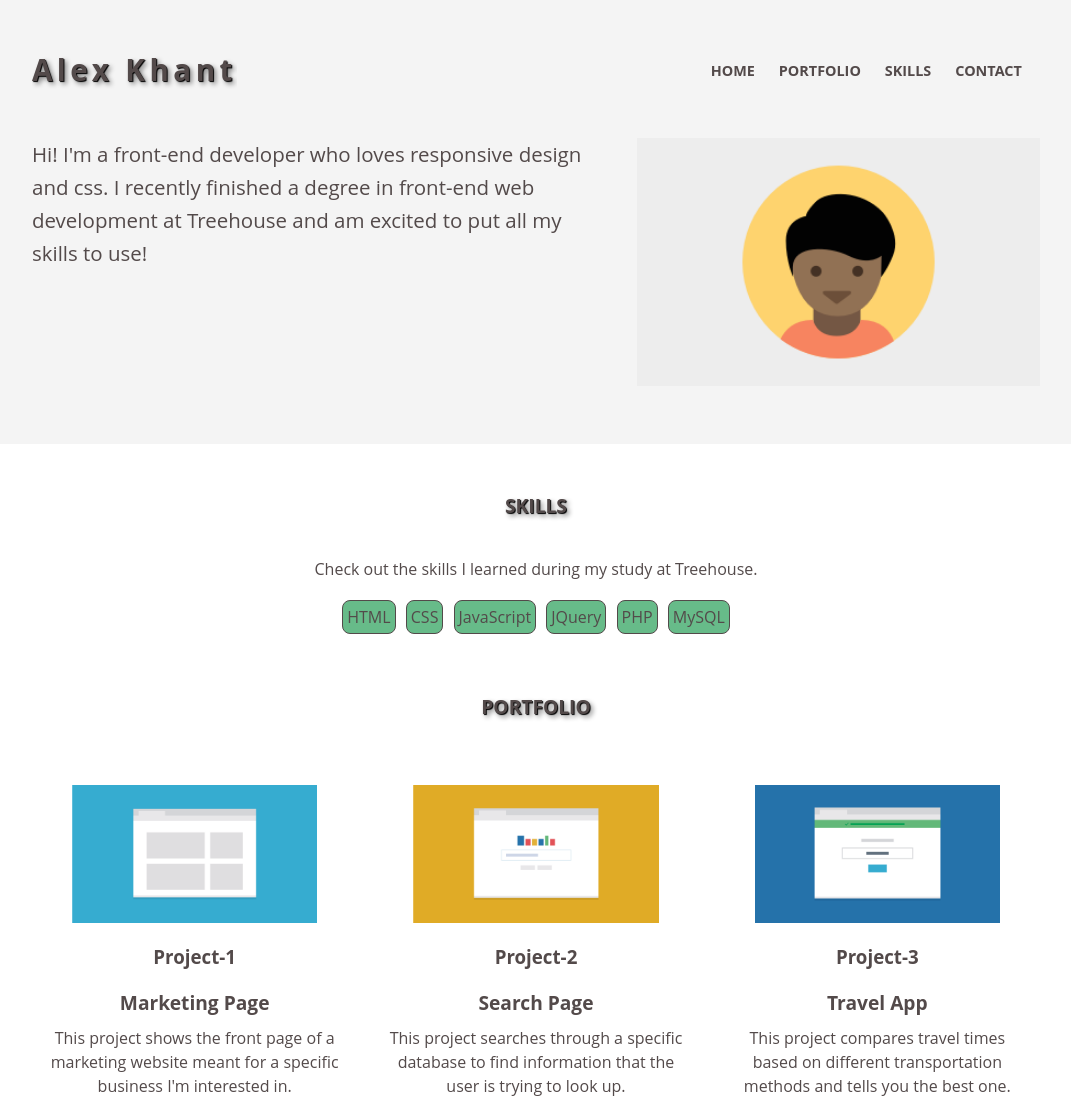
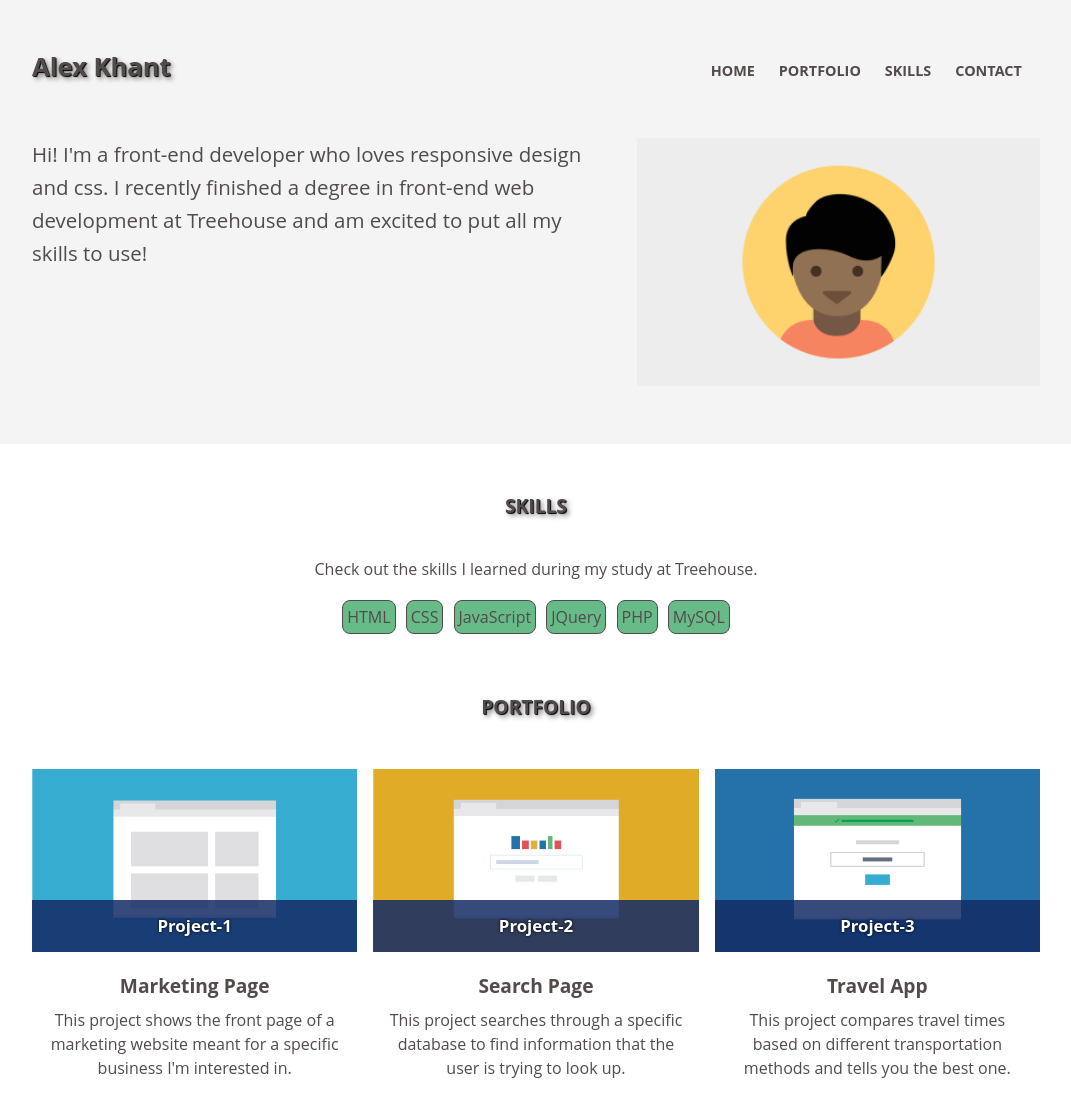
Before and after one commit to grashupfer99/techdegree-project-2, a plain HTML site: page index.html in a window 1280 px wide. Shown: the top 1105 px of the page, without its empty margins (104-1175 px from the left). Drawn offline with Linux system fonts and the light colour scheme; a web font is replaced by a local one.

Commit message:
Updated css

```diff
--- a/css/styles.css
+++ b/css/styles.css
@@ -155,8 +155,8 @@ ul.contact-info { padding-left: 0; }
 
 /************ HOVER ************/
 
-/* Box shadow for all images */
-img:hover {
+/* Box shadow for profile img */
+.my-photo:hover {
    box-shadow: 0 0 20px rgba(0, 0, 0, 0.8);
    top: 0;
    bottom: 0;
@@ -201,6 +201,7 @@ nav a:hover {
 /****************************************************/
 
 .header-name {font-size: 1.6em;}
+
 
 /* Main-nav menu */
 nav ul a {
@@ -288,12 +289,58 @@ a {
 /* Styles for paragraphs */
 p { padding: 0 35px; }
 
+/* Hiding figcaption on mobile screens */
+figure {
+	padding: 0;
+	margin: 0;
+	position: relative;
+}
+
+figcaption  {
+	/*display: none; */
+	position: absolute;
+	bottom: 5px;
+	opacity: 0;
+}
+
 
 /************************************/
 /********** MEDIA QUERIES ***********/
 /************************************/
 
 @media (min-width:768px) {
+
+/* effects for portfolio imgs  */
+
+	figure {
+		margin: 0;
+		padding: 0;
+		position: relative;
+		transition: all .5s ease-in-out
+	}
+
+	figure:hover figcaption {
+		box-shadow: inset 0 -165px 0 0 rgba(0,0,0,.5);
+		opacity: 1;
+	}
+
+	figcaption {
+		font-size: .9em;
+		opacity: 1;
+		line-height: 1.1;
+		bottom: 0;
+		width: 100%;
+		color: #fff;
+		padding: 0;
+		margin: 0;
+	    position: absolute;
+		background: rgba(19,43,102, .85);
+		text-shadow: 0 0 3px #000;
+		transition: all .3s ease-in-out;
+	}
+
+	figure:hover figcaption { top: 6rem; }
+
 
 /* Display .skills-list horizontally */
   .skills-list li { display: inline-block; }
@@ -307,7 +354,13 @@ p { padding: 0 35px; }
     width: 55%;
   }
 
-  .main-nav li { background: none; }
+  .main-nav li {
+		background: none;
+		border-radius: 6px;
+		transition: 0.3s;
+	}
+
+	.main-nav li:hover { background: #534a4a; }
 
 /* Styles for #profile section*/
   .clearfix::after {
@@ -432,32 +485,6 @@ ul.contact-info { margin-bottom: 3.25em; }
 
 @media (min-width: 1024px) {
 
-/* Typewriter cursor effect */
-.header-name {
-	font-size: 1.85em;
-
-  overflow: hidden; /* Ensures the content is not revealed until the animation */
-  border-right: .15em solid #534a4a; /* typwriter cursor */
-  white-space: nowrap; /* Keeps the content on a single line */
-  letter-spacing: .15em; /* Adjust as needed */
-  animation:
-    typing 2.3s steps(30, end),
-    blink-caret .5s step-end infinite;
-}
-
-/* The typing effect */
-	@keyframes typing {
-		from { width: 0 } to { width: 20% }
-	}
-
-/* The typewriter cursor effect */
-	@keyframes blink-caret {
-		from, to { border-color: transparent }
-		50% { border-color: #534a4a; } /* orange*/
-	}
-/*******************/
-
-
 /* Settings for header container */
   header {
     width: 90%;
```
